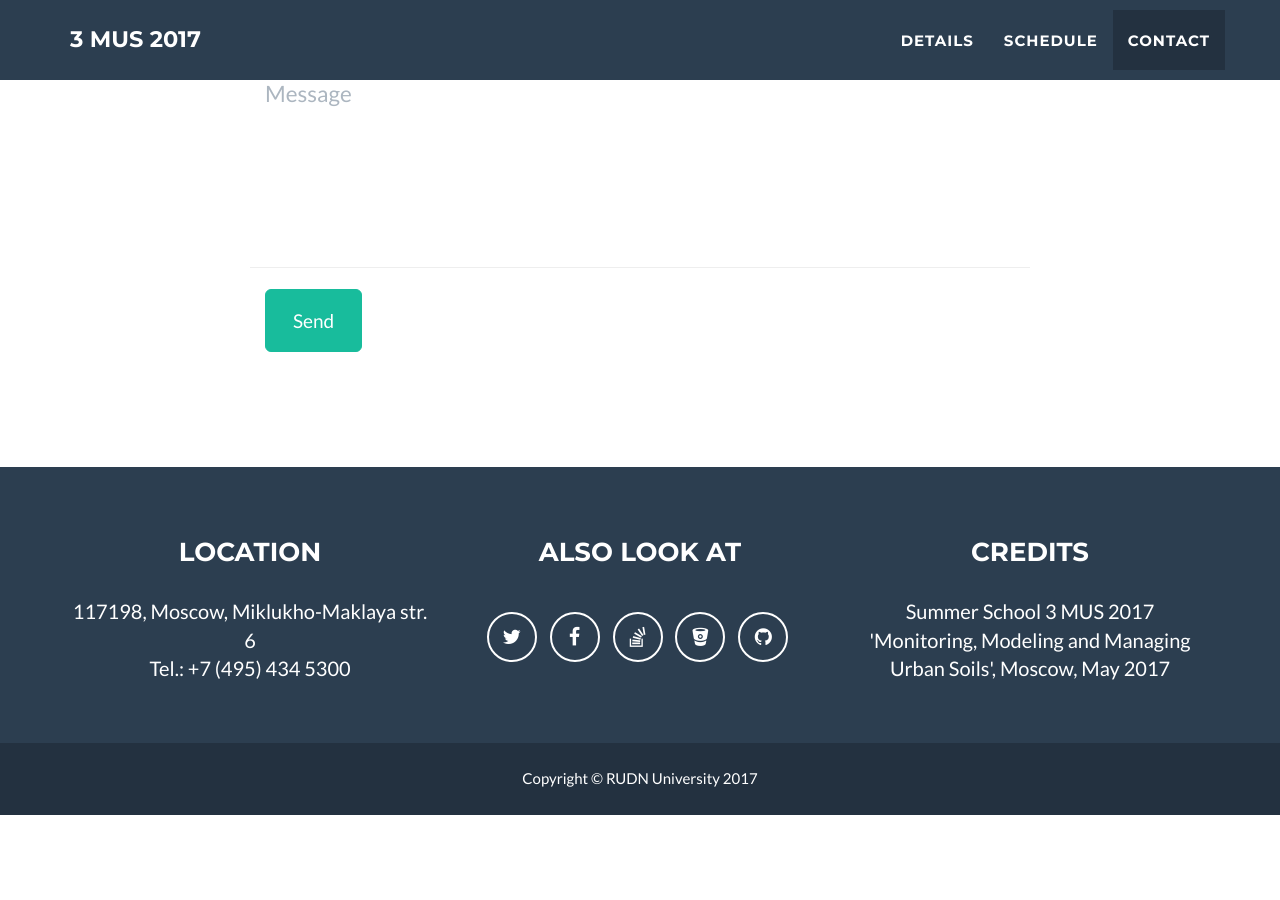
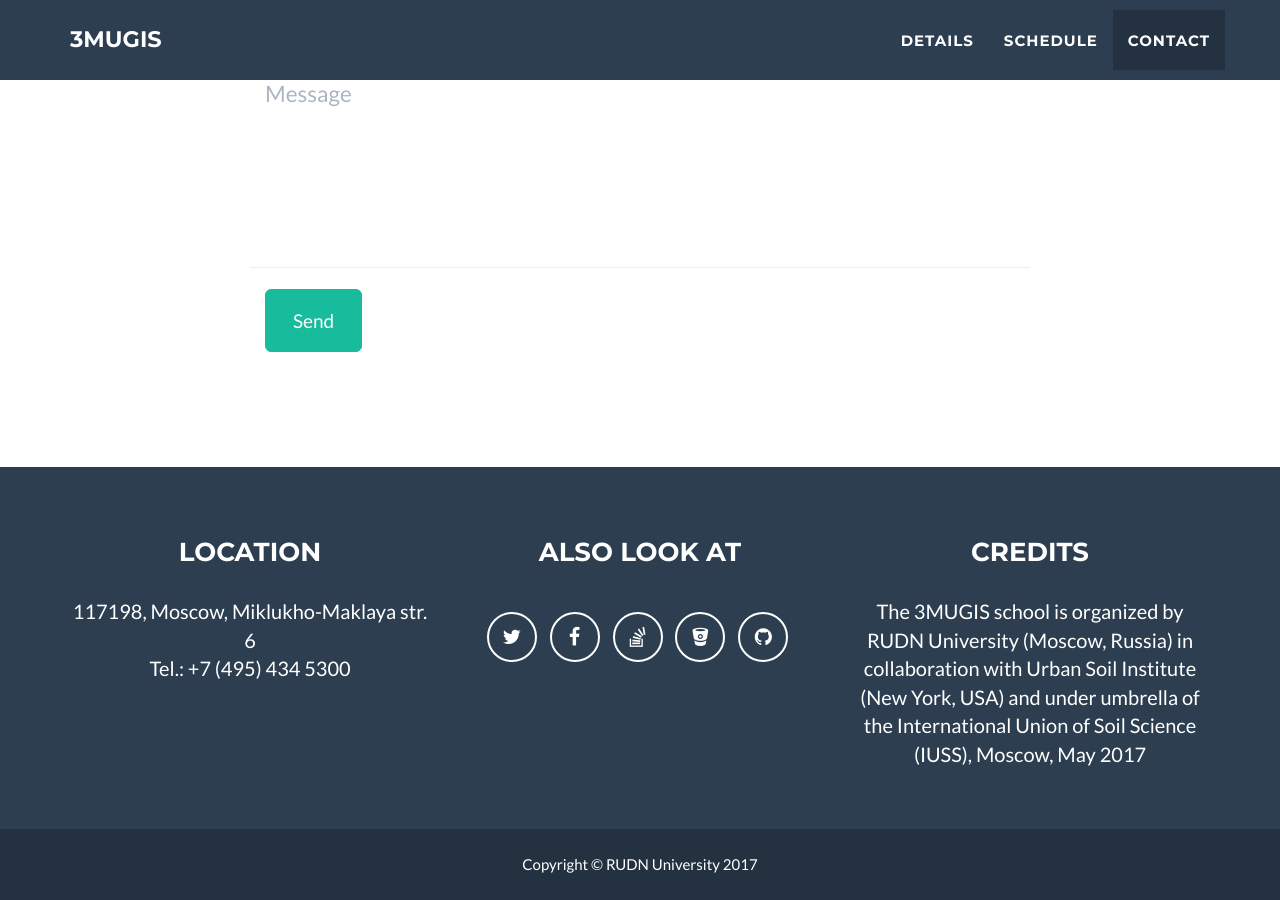
Before and after one commit to erasmus-rudn/erasmus-rudn.github.io, a Jekyll site: the page built from index.html, in a window 1280 px wide and 900 px high, scrolled down 2971 px. Built offline with Jekyll 4.4.1, drawn with Linux system fonts in a browser that asks for light colours; before the commit the page ends 3786 px from its top, so only the background shows below that; some of the changed text lies outside the part shown.

Commit message:
Update _config.yml
Updated for 2018

```diff
--- a/_config.yml
+++ b/_config.yml
@@ -1,5 +1,5 @@
 ---
-title: 3 MUS 2017
+title: 3MUGIS
 timezone: UTC
 collections:
   posts:
@@ -9,11 +9,9 @@ collections:
     title: Uploads
     output: true
 email: yaroslavtsevam@gmail.com
-url: http://3mus-2017.ru
-description: Write an awesome description for your new site here. You can edit this
-  line in _config.yml. It will appear in your document head meta (for Google search
-  results) and in your feed.xml site description.
-intro: 'RUDN University - 19-22 of May - in Moscow '
+url: http://3mugis.org
+description: The 3MUGIS school organized by RUDN University (Moscow, Russia) in collaboration with Urban Soil Institute (New York, USA) and under umbrella of the International Union of Soil Science (IUSS).
+intro: 'June 14 – 27, 2018 RUDN University, Moscow, Russia'
 meta_author: Alex Yaroslavtsev
 google_verify:
 bing_verify:
@@ -43,7 +41,6 @@ social:
 address:
 - line: 117198, Moscow, Miklukho-Maklaya str. 6
 - line: 'Tel.: +7 (495) 434 5300'
-credits: Summer School 3 MUS 2017 'Monitoring, Modeling and Managing Urban Soils',
-  Moscow, May 2017
+credits: The 3MUGIS school is organized by RUDN University (Moscow, Russia) in collaboration with Urban Soil Institute (New York, USA) and under umbrella of the International Union of Soil Science (IUSS),   Moscow, May 2017
 markdown: kramdown
 permalink: pretty
```
